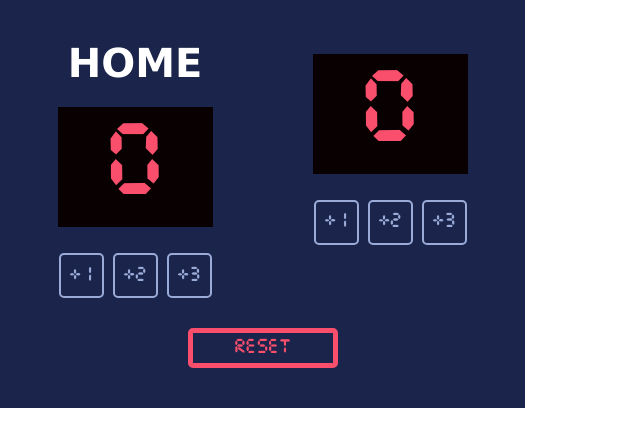
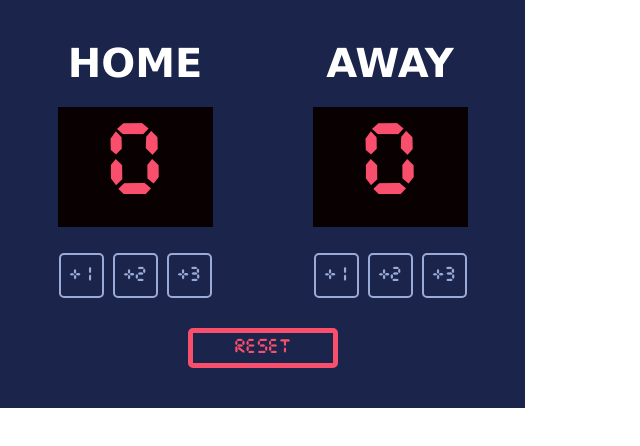
Before and after one commit to vanoved/basketball_counter, a website built with Vite: page index.html in a window 1280 px wide. Shown: the whole page, without its empty margins (0-640 px from the left). Built offline with nearby package versions, Linux system fonts and the light colour scheme.

Commit message:
Update guest to away

```diff
--- a/index.html
+++ b/index.html
@@ -17,6 +17,7 @@
                     </div>
                 </div>
                 <div class="guest side">
+                    <h3 id="guest_item">AWAY</h3>
                     <div class="display" id="display_guest">
                         <p class="score" id="score_guest">0</p>
                     </div>
```
